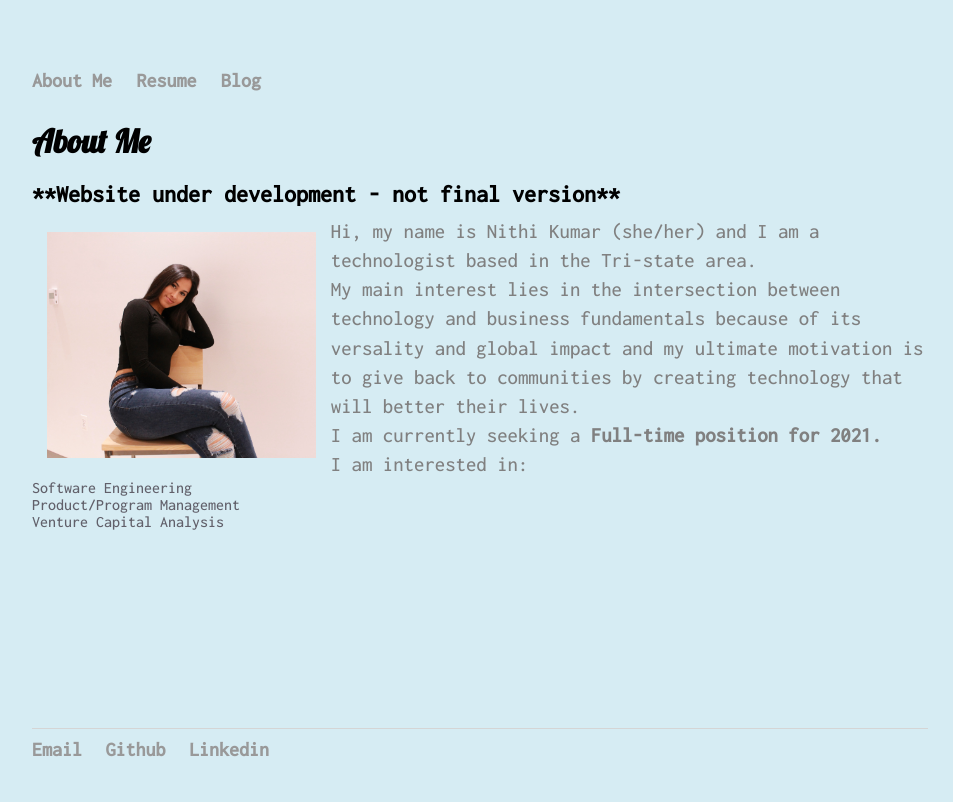
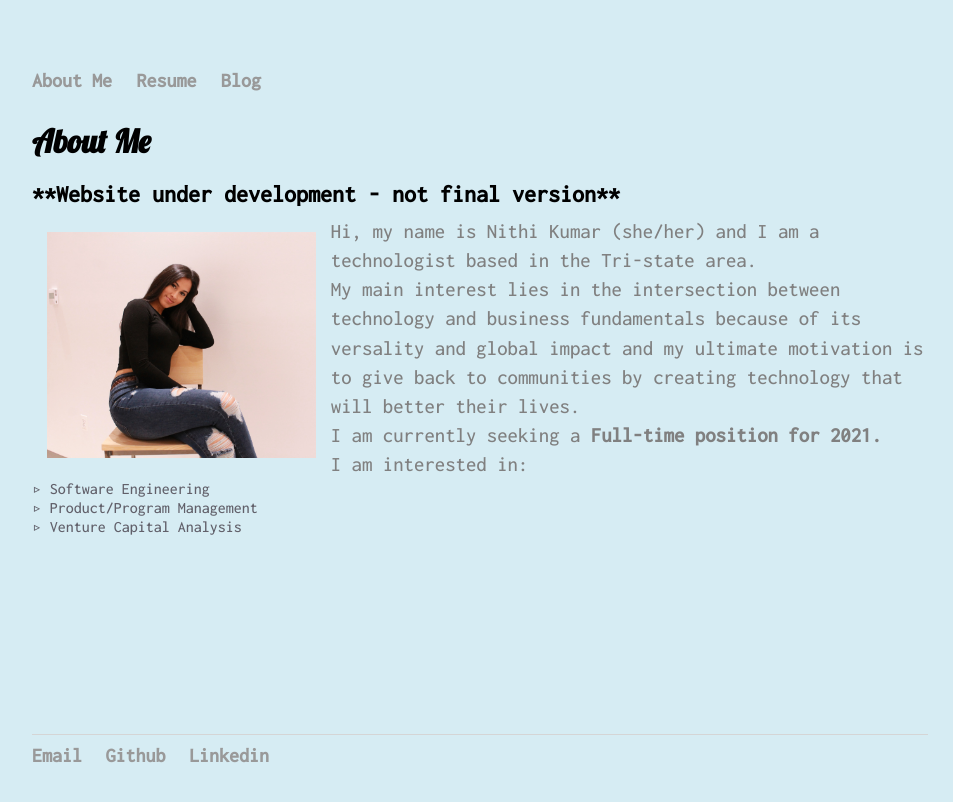
Before and after one commit to nithi0105/nithi0105.github.io, a Jekyll site: the page built from index.html, in a window 1280 px wide. Shown: the top 802 px of the page, without its empty margins (160-1113 px from the left). Built offline with Jekyll 4.4.1, drawn with Linux system fonts in a browser that asks for light colours.

```diff
--- a/index.html
+++ b/index.html
@@ -12,9 +12,9 @@ Hi, my name is Nithi Kumar (she/her) and I am a technologist based in the Tri-st
 	<p class="intro">I am currently seeking a <span style="font-weight:bold">Full-time position for 2021. </span></p>
 	<p class="intro"> I am interested in:
 		<ul class="interests">
-			<li>Software Engineering</li>
-			<li>Product/Program Management</li>
-			<li>Venture Capital Analysis</li>
+			<li>▹ Software Engineering</li>
+			<li>▹ Product/Program Management</li>
+			<li>▹ Venture Capital Analysis</li>
 	</ul>
 	</p>
 	<br><br><br><br><br><br><br><br><br><br><br>
```
